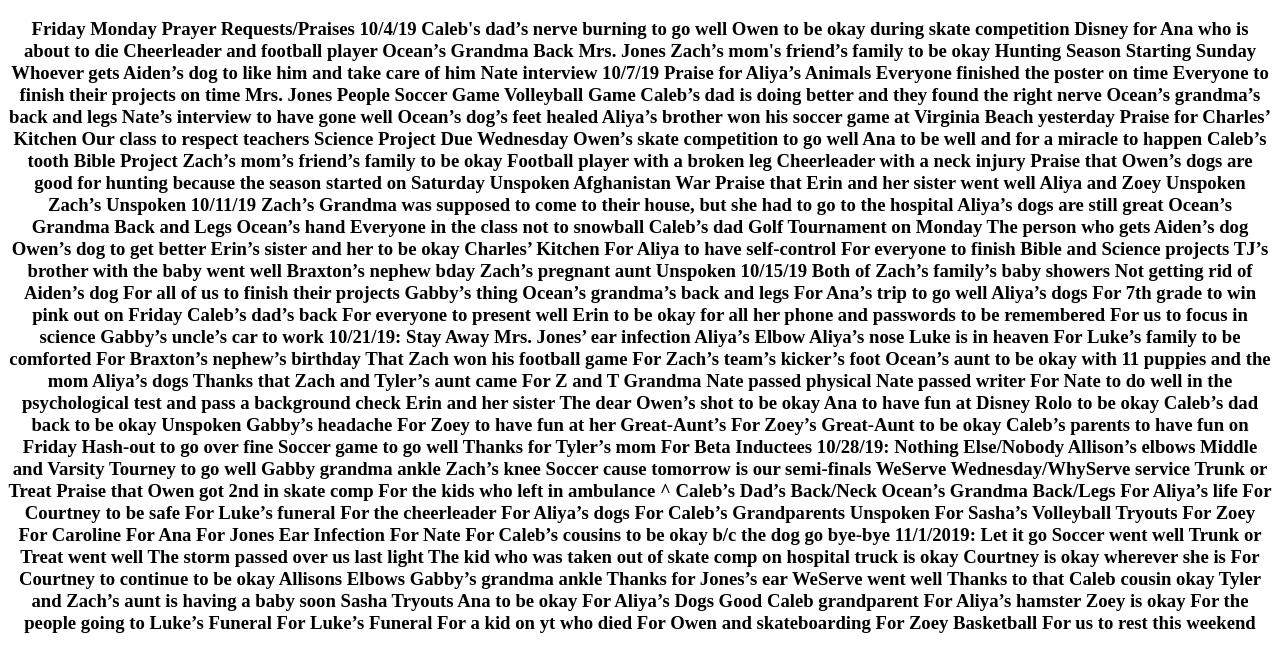
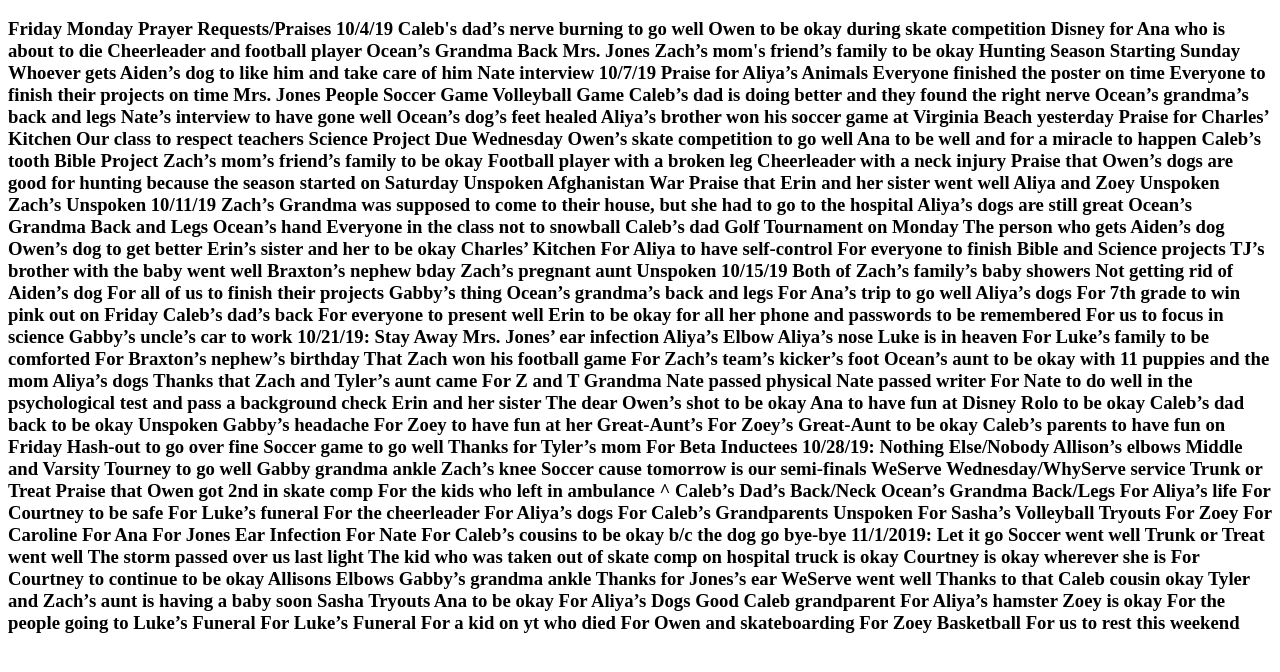
Before and after one commit to fightingox1/prayre-reguest-praises, a plain HTML site: page index.html in a window 1280 px wide. Shown: the part 48-720 px from the top of the page. Drawn offline with Linux system fonts and the light colour scheme.

Commit message:
Update index.html

```diff
--- a/index.html
+++ b/index.html
@@ -1,5 +1,6 @@
 <head><center><h1>Grove Prayer Reguest</h1></center></head>
-<center><h3>Friday
+<h3>
+Friday
 
 Monday
 Prayer Requests/Praises
@@ -159,4 +160,4 @@ For Owen and skateboarding
 For Zoey
 Basketball
 For us to rest this weekend
-</h3></center>
+</h3>
```
